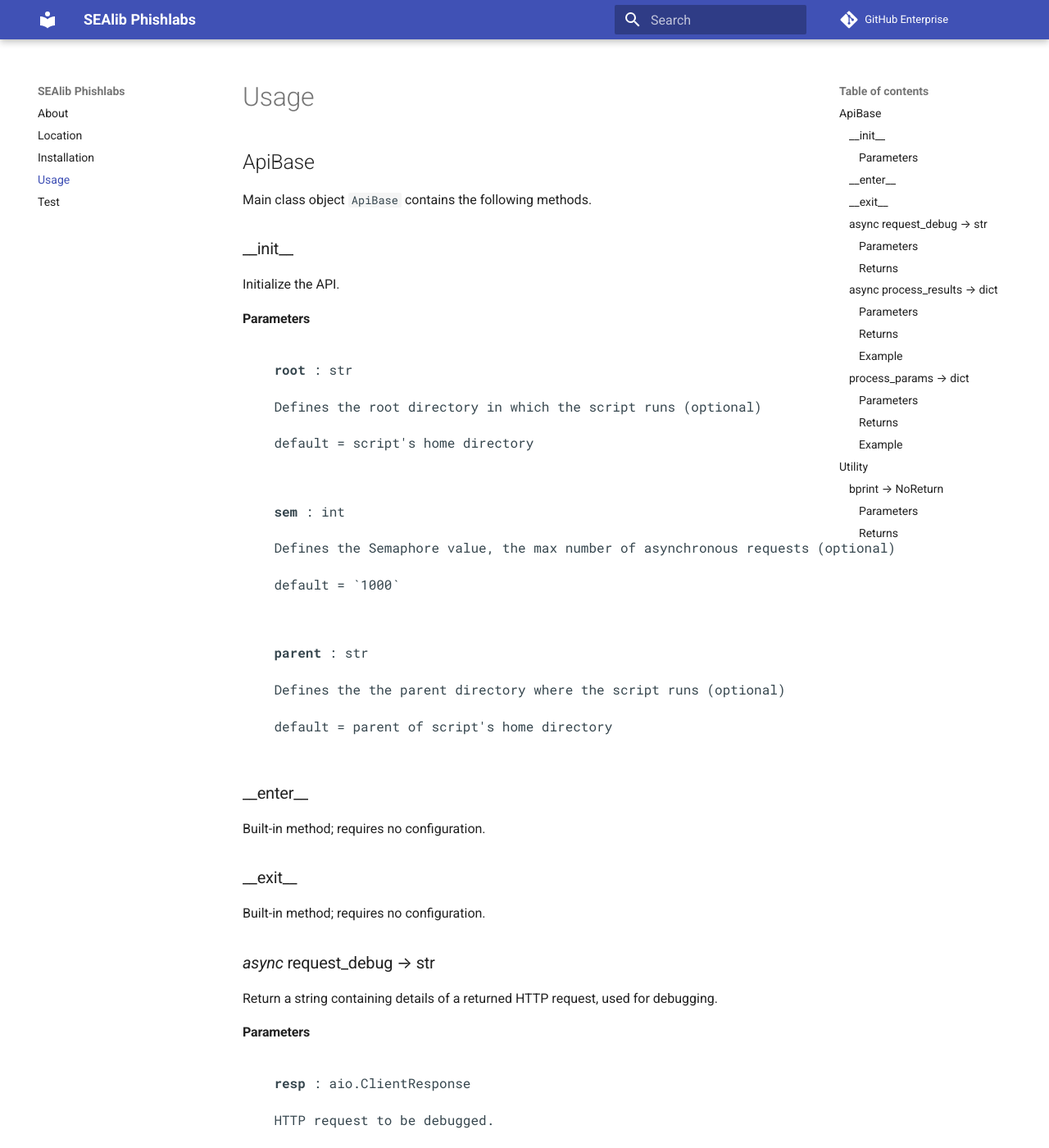
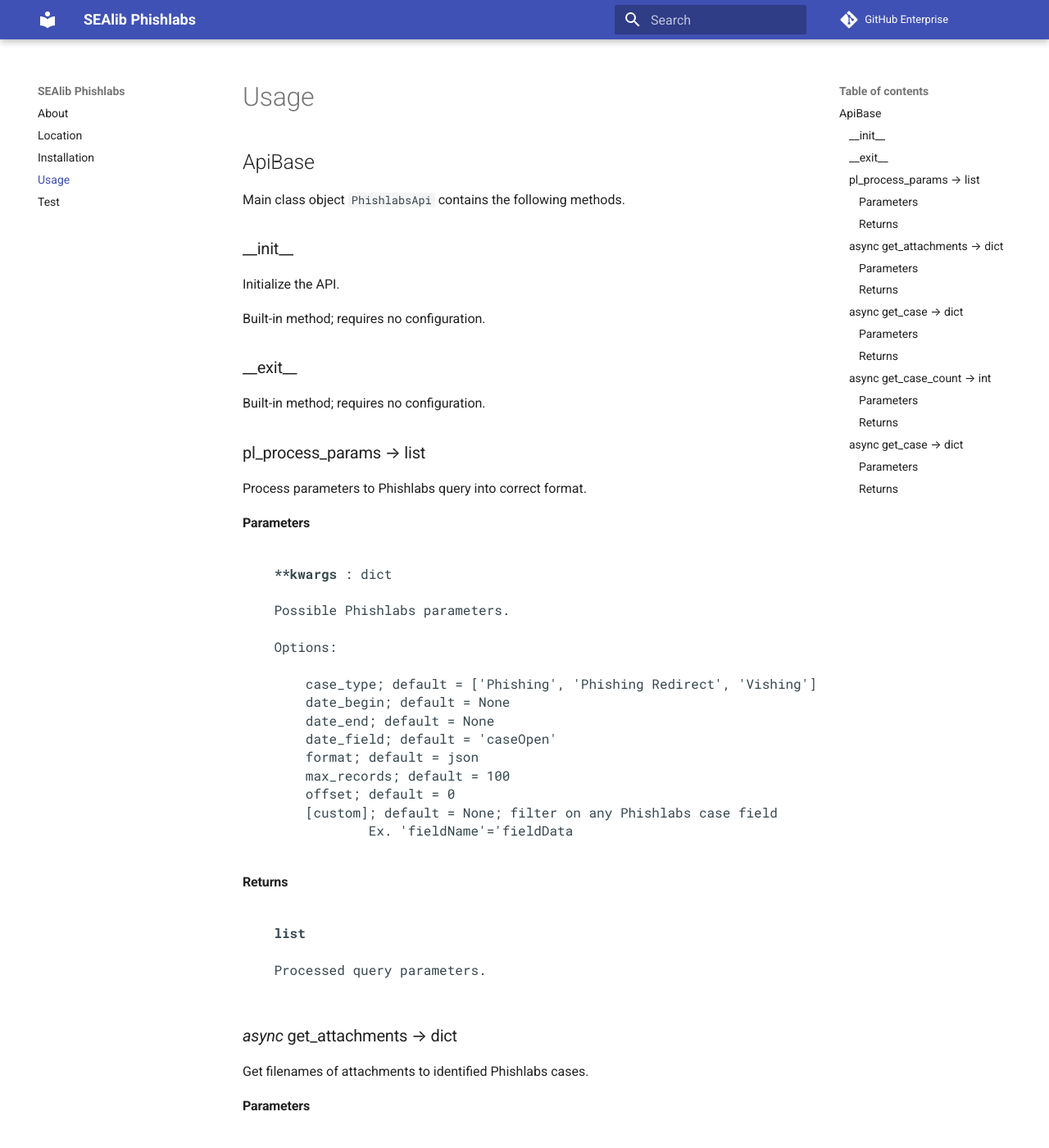
Before and after one commit to jerodg/53.phishlabs-api-client, an MkDocs documentation site: the page built from docs/use.md, in a window 1280 px wide and 1400 px high. Shown: the whole window at 82% size. Built offline with MkDocs 1.6.1 and Material for MkDocs 9.7.7, drawn with Linux system fonts in a browser that asks for light colours; some of the changed text lies outside the part shown.

Commit message:
Update use.md

```diff
--- a/docs/use.md
+++ b/docs/use.md
@@ -2,46 +2,11 @@
 
 ## ApiBase
 
-Main class object `ApiBase` contains the following methods.
+Main class object `PhishlabsApi` contains the following methods.
 
 ### \_\_init\_\_
 
 Initialize the API.
-
-#### Parameters
-
-<pre>
-
-	<b>root</b> : str
-
-	Defines the root directory in which the script runs (optional)
-
-	default = script's home directory
-
-</pre>
-
-<pre>
-
-	<b>sem</b> : int
-
-	Defines the Semaphore value, the max number of asynchronous requests (optional)
-
-	default = `1000`
-
-</pre>
-
-<pre>
-
-	<b>parent</b> : str
-
-	Defines the the parent directory where the script runs (optional)
-
-	default = parent of script's home directory
-
-</pre>
-
-
-### \_\_enter\_\_
 
 Built-in method; requires no configuration.
 
@@ -49,18 +14,29 @@
 
 Built-in method; requires no configuration.
 
+### pl_process_params --> list
 
-### *async* request_debug --> str
-
-Return a string containing details of a returned HTTP request, used for debugging.
+Process parameters to Phishlabs query into correct format.
 
 #### Parameters
 
 <pre>
 
-	<b>resp</b> : aio.ClientResponse
+	<b>**kwargs</b> : dict
 
-	HTTP request to be debugged.
+	Possible Phishlabs parameters.
+
+	Options:
+
+        case_type; default = ['Phishing', 'Phishing Redirect', 'Vishing']
+        date_begin; default = None
+        date_end; default = None
+        date_field; default = 'caseOpen'
+        format; default = json
+        max_records; default = 100
+        offset; default = 0
+        [custom]; default = None; filter on any Phishlabs case field
+                Ex. 'fieldName'='fieldData
 
 </pre>
 
@@ -68,31 +44,23 @@
 
 <pre>
 
-	<b>str</b>
+	<b>list</b>
 
-	HTTP request return details.
+	Processed query parameters.
 
 </pre>
 
-### *async* process_results --> dict
+### *async* get_attachments --> dict
 
-Process results of HTTP request to extract response data into a dict of actual result data.
+Get filenames of attachments to identified Phishlabs cases.
 
 #### Parameters
 
 <pre>
 
-	<b>results</b> : List[Union[dict, aio.ClientResponse]]
+	<b>attachments</b> : Union[List[dict], dict]
 
-	Unique list of all HTTP responses that are being asynchronously processed.
-
-</pre>
-
-<pre>
-
-	<b>data_list</b> : str
-
-	Key of the primary data list to be accessed.
+	Phishlab case identifiers to query.
 
 </pre>
 
@@ -102,25 +70,23 @@
 
 	<b>dict</b>
 
-	Dictionary containing data from all request results.
+	Dictionary containing results of attachments query.
+
+	Example {queryField : queryData, 'filePath' : 'resultFilePath'}
 
 </pre>
 
-#### Example
+### *async* get_case --> dict
 
-	I don't have one, but I think it would be beneficial here.
-
-### process_params --> dict
-
-Return a dictionary of custom parameters, omitting those set to None.
+Get details pertaining to a specific Phishlabs case.
 
 #### Parameters
 
 <pre>
 
-	<b>**kwargs</b> : dict
+	<b>case_id</b> : str
 
-	A dictionary of custom parameters.
+	Case ID of Phishlab to be queried.
 
 </pre>
 
@@ -130,44 +96,63 @@
 
 	<b>dict</b>
 
-	Dictionary containing custom arguments, omitting those set to none.
+	Dictionary containing results of case query -- case details if success,
+	                                                    otherwise note of failure.
 
 </pre>
 
-#### Example
+### *async* get_case_count --> int
 
-	a = {'apples' : 3, 'bananas' : None, 'carrots': 0}
-
-	b = process_params(a)
-
-	print(b)
-
-	>>> {'apples' : 3, 'carrots': 0}
-
-## Utility
-
-Util file `base_api_utils.py' contains the following methods.
-
-### bprint --> NoReturn
-
-Print a message with custom API banner.
+Get details pertaining to a specific Phishlabs case.
 
 #### Parameters
 
 <pre>
 
-	<b>message</b> : Any
+	<b>**kwargs</b> : dict
 
-	Message or value to be printed.
+	(Optional)
+
+	Optional parameters to send with Phishlabs query.
 
 </pre>
+
+See [pl_process_params](#pl_process_params-dict) for options.
 
 #### Returns
 
 <pre>
 
-	<b>NoReturn</b>
+	<b>int</b>
 
-	Message prints to terminal.
+	Number of Phishlabs cases.
 
 </pre>
+
+### *async* get_case --> dict
+
+Get details pertaining to all Phishlabs cases.
+
+#### Parameters
+
+<pre>
+
+	<b>**kwargs</b> : dict
+
+	(Optional)
+
+	Optional parameters to send with Phishlabs query.
+
+</pre>
+
+See [pl_process_params](#pl_process_params-dict) for options.
+
+#### Returns
+
+<pre>
+
+	<b>dict</b>
+
+	Dictionary containing results of case queries.
+
+</pre>
```
